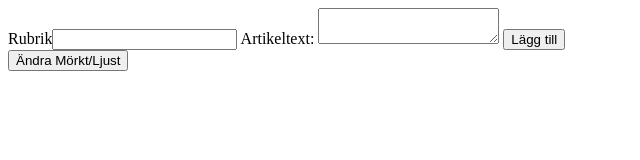
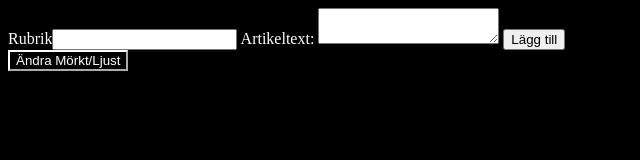
Before and after one commit to te22e-eriksson-adrian/lek11_uppg_1_js, a plain HTML site: page index.html in a window 1280 px wide. Both pictures are taken after a click on the button "Ändra Mörkt/Ljust". Shown: the whole page, without its empty margins (0-640 px from the left). Drawn offline with Linux system fonts and the light colour scheme.

Commit message:
finish lek11 uppg1

```diff
--- a/script.js
+++ b/script.js
@@ -15,8 +15,7 @@ function add_text(){
     rita_artiklar();
 }
 
-function rita_artiklar()
-{
+function rita_artiklar(){
     main.innerHTML="";
     for (let i = 0; i < array.length; i++) {
         let art = document.createElement("article");
@@ -35,3 +34,11 @@ function read_from_ls(){
     array = JSON.parse("json");
     console.log("get_local:\n",array);
 }
+
+function toggle_mode(){
+    let articles = document.querySelectorAll("article");
+    document.body.classList.toggle("dark");
+    for (let index = 0; index < articles.length; index++) {
+        articles[index].classList.toggle("dark");
+    }
+}
--- a/style.css
+++ b/style.css
@@ -2,5 +2,7 @@ body{
     display: flex;
 }
 .dark{
-
+    background-color: black;
+    color: white;
+    border-color: white;
 }
```
